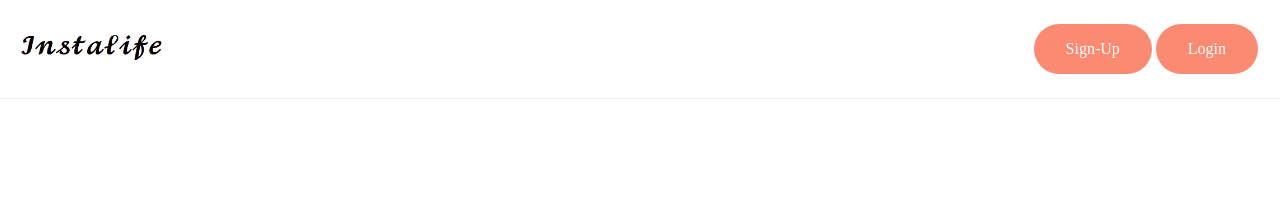
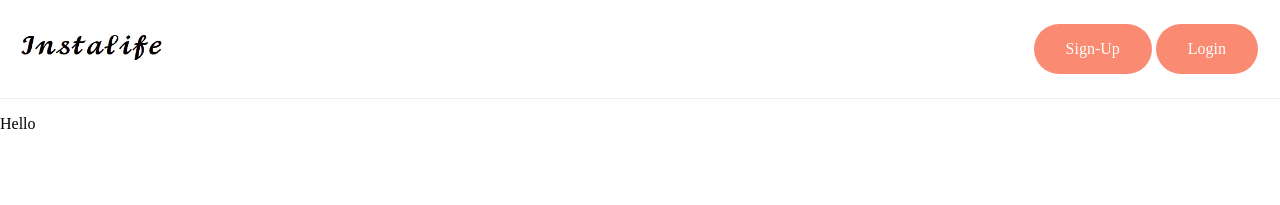
Before and after one commit to dimlil/Vue.js-examp-Instalife, a Vue app: page / in a window 1280 px wide. Shown: the top 205 px of the page. Built offline with nearby package versions, Linux system fonts and the light colour scheme.

Commit message:
feat/ added router

```diff
--- a/package.json
+++ b/package.json
@@ -9,7 +9,8 @@
   },
   "dependencies": {
     "core-js": "^3.6.5",
-    "vue": "^3.0.0"
+    "vue": "^3.0.0",
+    "vue-router": "^4.0.5"
   },
   "devDependencies": {
     "@vue/cli-plugin-babel": "~4.5.0",
--- a/src/App.vue
+++ b/src/App.vue
@@ -1,5 +1,6 @@
 <template>
   <Header />
+  <router-view />
 </template>
 
 <script>
--- /dev/null
+++ b/src/components/core/Home.vue
@@ -0,0 +1,13 @@
+<template>
+  <p>Hello</p>
+</template>
+
+<script>
+export default {
+
+}
+</script>
+
+<style>
+
+</style>
--- a/src/main.js
+++ b/src/main.js
@@ -1,4 +1,5 @@
 import { createApp } from 'vue'
 import App from './App.vue'
+import router from './router'
 
-createApp(App).mount('#app')
+createApp(App).use(router).mount('#app')
--- /dev/null
+++ b/src/router/index.js
@@ -0,0 +1,17 @@
+import { createWebHistory, createRouter } from "vue-router";
+import Home from '../components/core/Home.vue'
+
+const routes = [
+    {
+      path: "/",
+      name: "Home",
+      component: Home,
+    },
+  ];
+
+  const router = createRouter({
+    history: createWebHistory(),
+    routes,
+  });
+
+  export default router;
```
Also changed, not shown: 1 other file (tests, documents, lock files or other folders).
